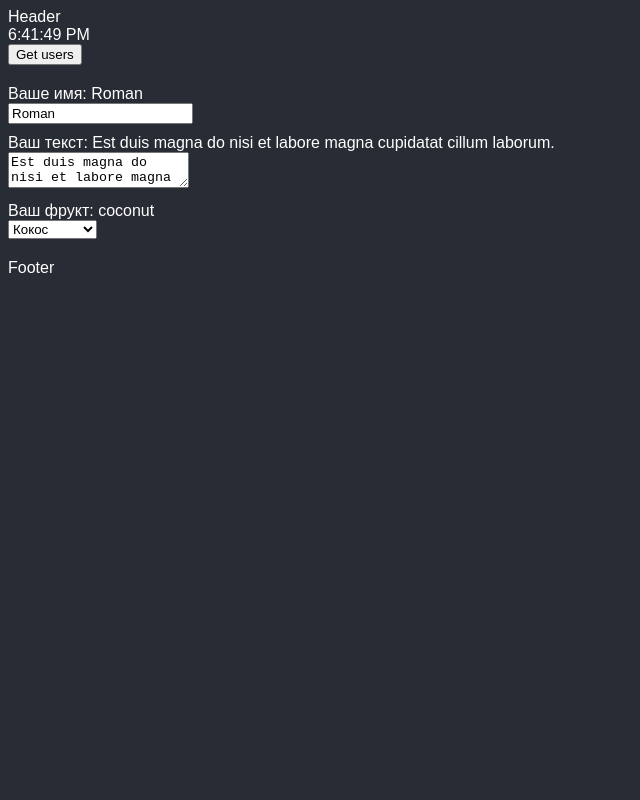
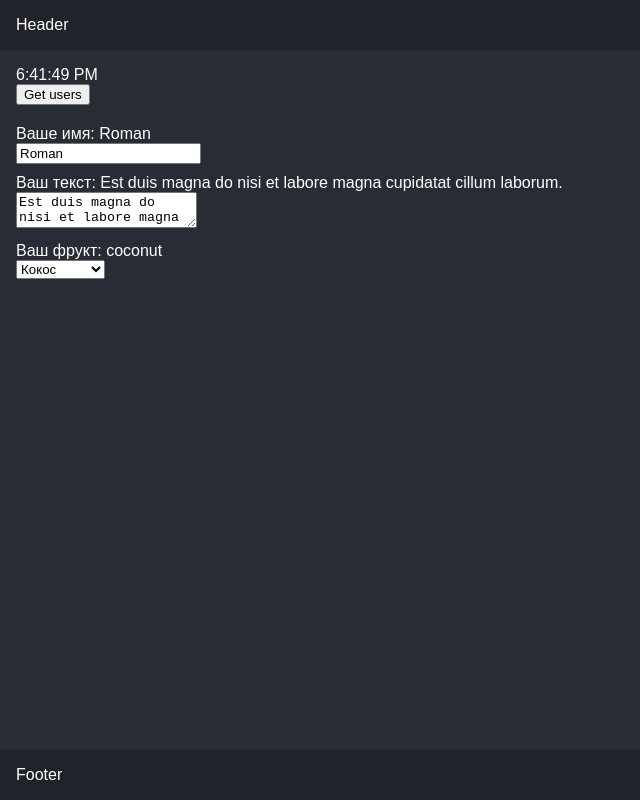
Before and after one commit to Hellek/react-learn, a React (Create React App) app: page / in a window 1280 px wide. Shown: the whole page, without its empty margins (0-640 px from the left). Built offline with nearby package versions, Linux system fonts and the light colour scheme.

Commit message:
feat: additional styles

```diff
--- a/src/App.js
+++ b/src/App.js
@@ -1,15 +1,15 @@
 import Body from './components/Body'
 
 const Header = props => (
-  <div>Header</div>
+  <header>Header</header>
 )
 
 const Footer = props => (
-  <div>Footer</div>
+  <footer>Footer</footer>
 )
 
 const App = () => (
-  <div>
+  <div id="app">
     <Header />
     <Body />
     <Footer />
--- a/src/components/Body.js
+++ b/src/components/Body.js
@@ -4,11 +4,11 @@
 import Form from './Form'
 
 const Body = () => (
-  <div>
+  <main>
     <Clock />
     <Users />
     <Form />
-  </div>
+  </main>
 )
 
 export default Body
--- a/src/index.css
+++ b/src/index.css
@@ -1,9 +1,31 @@
+html, body, #root, #app {
+  height: 100%;
+}
+
 body {
+  margin: 0;
   font-family: sans-serif;
   background-color: #282c34;
   color: white;
 }
 
+#app {
+  display: flex;
+  flex-direction: column;
+}
+
+header, footer {
+  background-color: #20232a;
+}
+
+main {
+  flex: 1;
+}
+
+header, main, footer {
+  padding: 16px;
+}
+
 code {
   font-family: monospace;
 }
```
